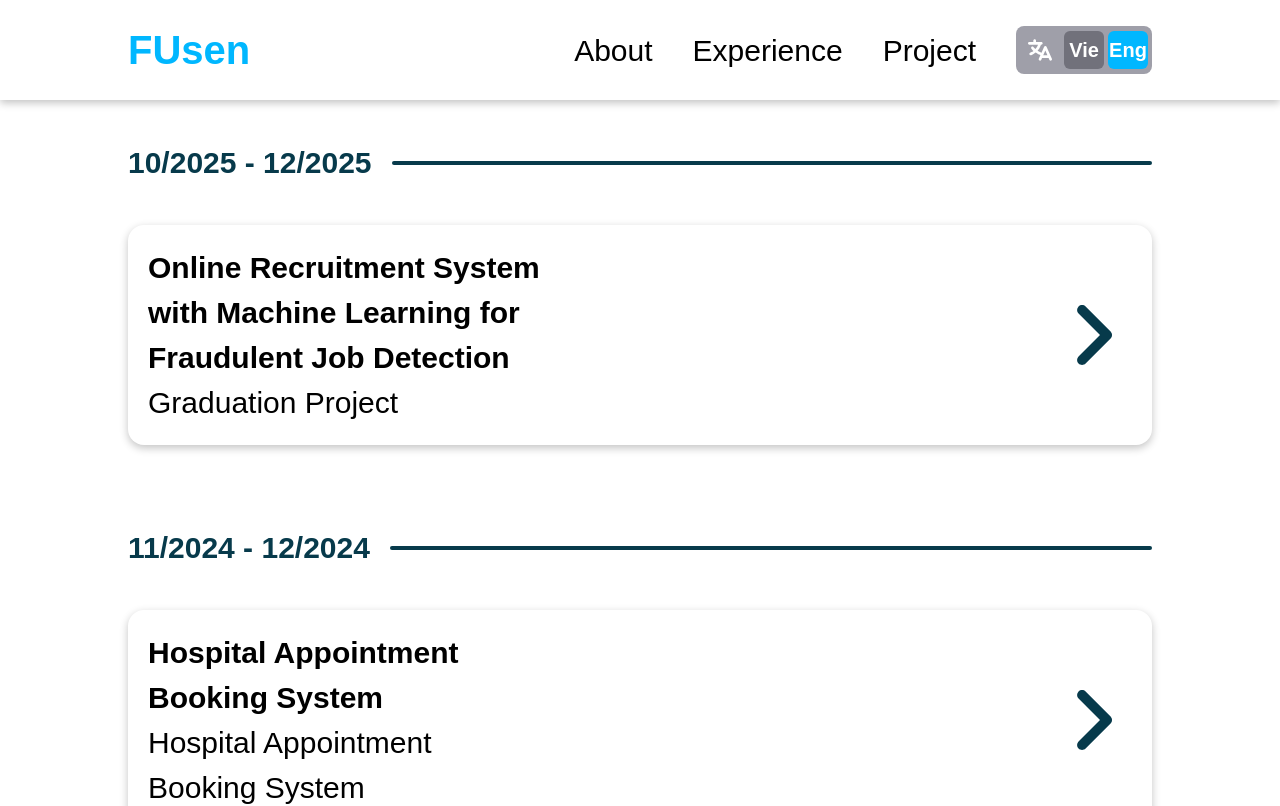
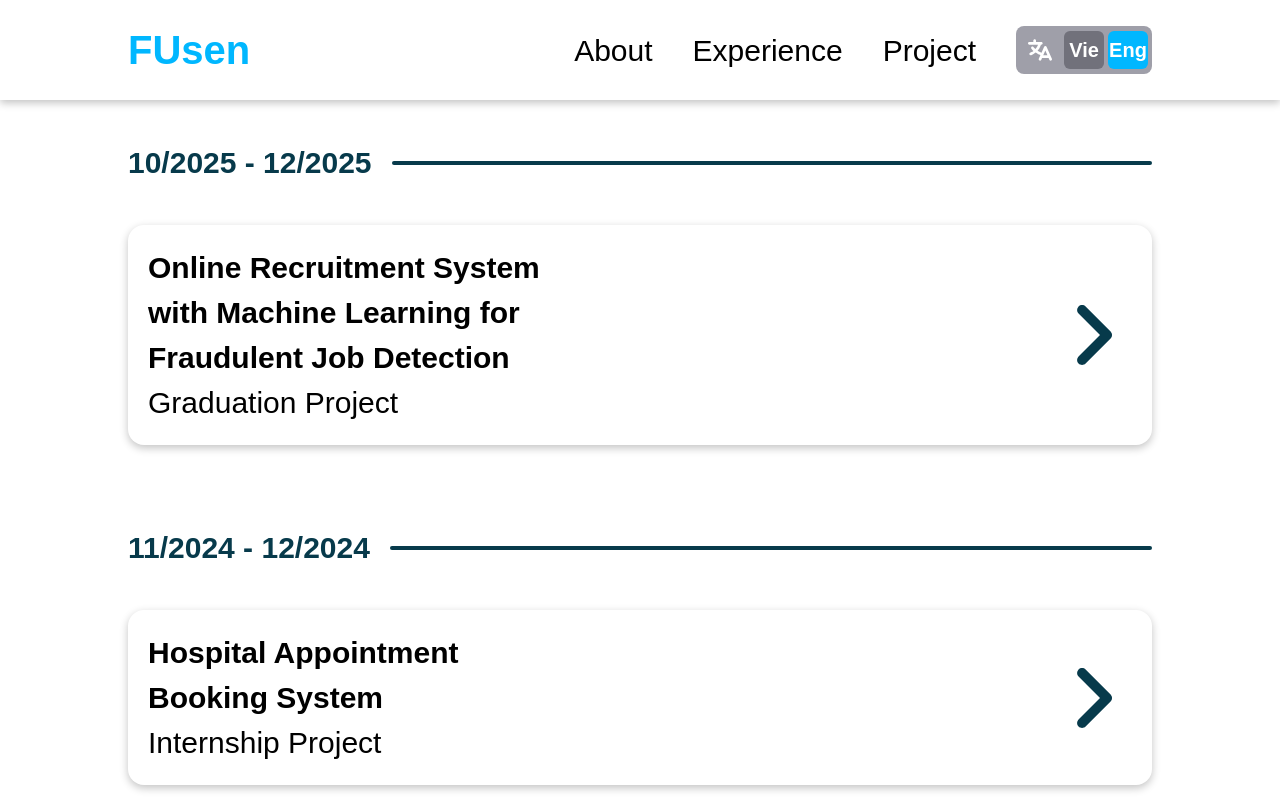
Before and after one commit to PTPhuoc/fusen_portfolio, a Next.js app: page /project in a window 1280 px wide. Shown: the top 806 px of the page. Built offline with nearby package versions, Linux system fonts and the light colour scheme; a web font is replaced by a local one.

Commit message:
Fix: language at Project page

```diff
--- a/app/(client)/project/page.tsx
+++ b/app/(client)/project/page.tsx
@@ -60,7 +60,7 @@ export default function page() {
         <div className="absolute -translate-x-full top-0 left-0 w-full h-full bg-blueDark2 duration-300 ease-in-out group-hover:-translate-x-1/5 group-active:translate-x-0"></div>
         <div className="flex flex-col z-1 duration-200 ease-in-out group-hover:text-white group-active:text-white max-w-100">
           <p className="font-bold">{TextProject[language].second.name}</p>
-          <p className="text-start">{TextProject[language].second.name}</p>
+          <p className="text-start">{TextProject[language].second.period}</p>
         </div>
         <svg
           className="w-20 h-20 z-1 fill-blueDark2 shrink-0 group-active:fill-white"
```
